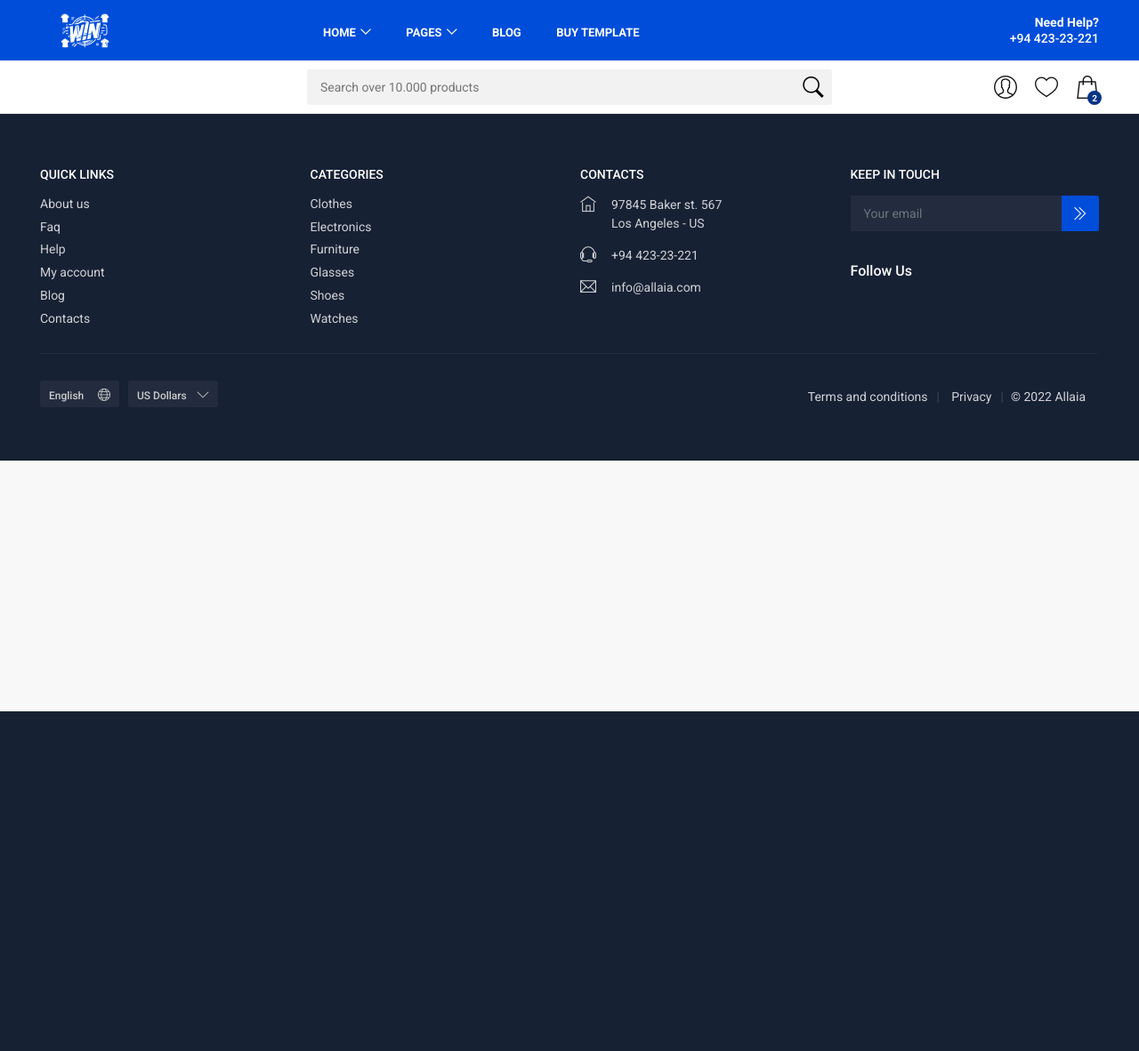
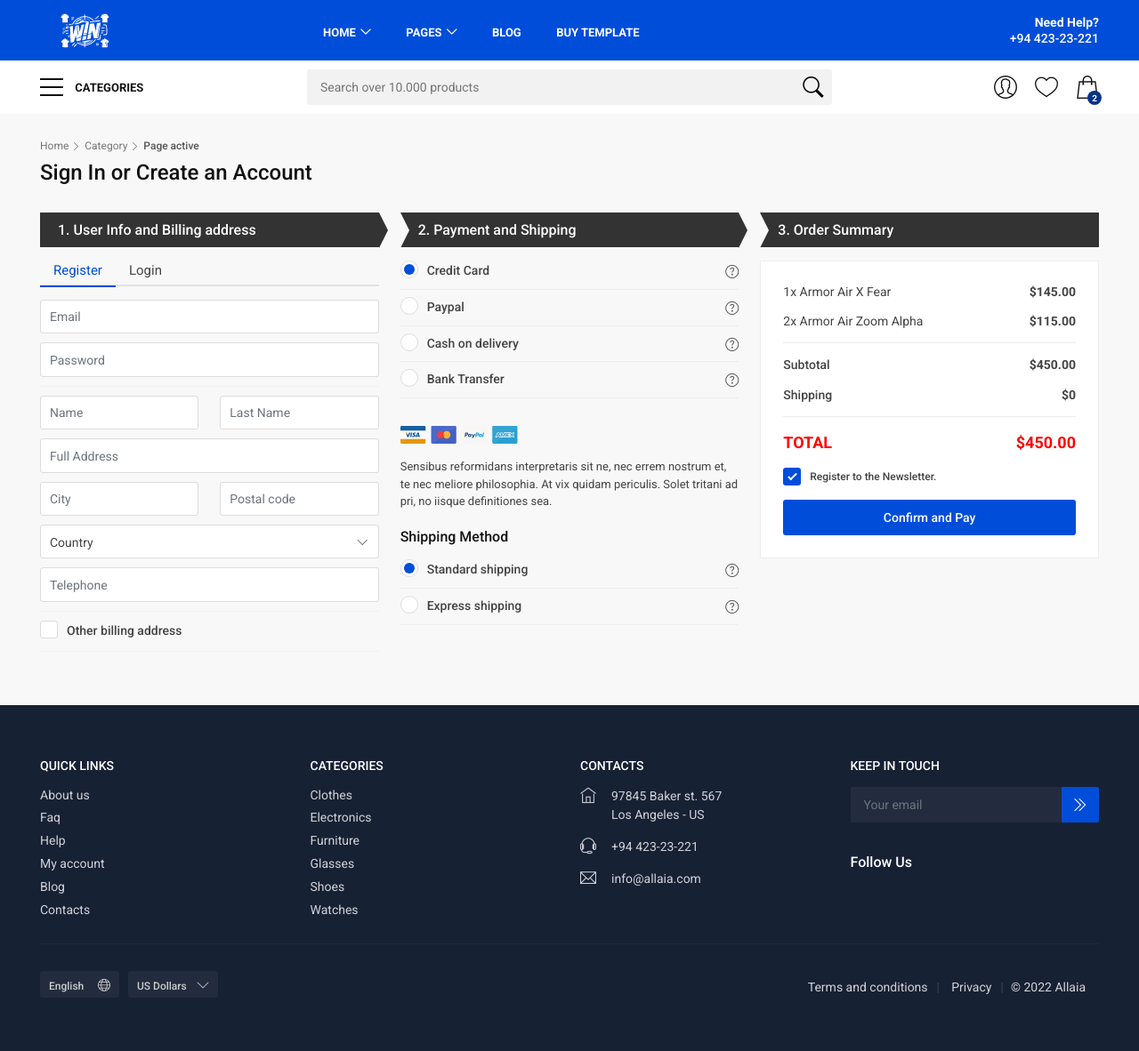
Before and after one commit to phanhung2004/D---n-1, a PHP site: page /index.php?act=checkout in a window 1280 px wide. Shown: the whole page at 89% size. Before the commit the page ends 800 px from the top, so only its background shows below. Run offline with PHP 8.4, Linux system fonts and the light colour scheme.

Commit message:
checkout, cart, acc

```diff
--- a/html/index.php
+++ b/html/index.php
@@ -6,6 +6,15 @@
     if(isset($_GET['act'])&&($_GET['act']!="")){
         $act=$_GET['act'];
         switch($act){
+            case "account":
+                include "view/account.php";
+                break;
+            case "cart":
+                include "view/cart.php";
+                break;
+            case "checkout":
+                include "view/checkout.php";
+                break;
             case "blog":
                 include "view/blog.php";
                 break;
--- /dev/null
+++ b/html/view/checkout.php
@@ -0,0 +1,266 @@
+    <!-- BASE CSS -->
+    <link href="css/bootstrap.min.css" rel="stylesheet">
+    <link href="css/style.css" rel="stylesheet">
+
+	<!-- SPECIFIC CSS -->
+    <link href="css/checkout.css" rel="stylesheet">
+
+    <!-- YOUR CUSTOM CSS -->
+    <link href="css/custom.css" rel="stylesheet">
+<main class="bg_gray">
+
+
+	<div class="container margin_30">
+		<div class="page_header">
+			<div class="breadcrumbs">
+				<ul>
+					<li><a href="#">Home</a></li>
+					<li><a href="#">Category</a></li>
+					<li>Page active</li>
+				</ul>
+		</div>
+		<h1>Sign In or Create an Account</h1>
+
+	</div>
+	<!-- /page_header -->
+			<div class="row">
+				<div class="col-lg-4 col-md-6">
+					<div class="step first">
+						<h3>1. User Info and Billing address</h3>
+					<ul class="nav nav-tabs" id="tab_checkout" role="tablist">
+					  <li class="nav-item">
+						<a class="nav-link active" id="home-tab" data-bs-toggle="tab" href="#tab_1" role="tab" aria-controls="tab_1" aria-selected="true">Register</a>
+					  </li>
+					  <li class="nav-item">
+						<a class="nav-link" id="profile-tab" data-bs-toggle="tab" href="#tab_2" role="tab" aria-controls="tab_2" aria-selected="false">Login</a>
+					  </li>
+					</ul>
+					<div class="tab-content checkout">
+						<div class="tab-pane fade show active" id="tab_1" role="tabpanel" aria-labelledby="tab_1">
+							<div class="form-group">
+								<input type="email" class="form-control" placeholder="Email">
+							</div>
+							<div class="form-group">
+								<input type="password" class="form-control" placeholder="Password">
+							</div>
+							<hr>
+							<div class="row no-gutters">
+								<div class="col-6 form-group pr-1">
+									<input type="text" class="form-control" placeholder="Name">
+								</div>
+								<div class="col-6 form-group pl-1">
+									<input type="text" class="form-control" placeholder="Last Name">
+								</div>
+							</div>
+							<!-- /row -->
+							<div class="form-group">
+								<input type="text" class="form-control" placeholder="Full Address">
+							</div>
+							<div class="row no-gutters">
+								<div class="col-6 form-group pr-1">
+									<input type="text" class="form-control" placeholder="City">
+								</div>
+								<div class="col-6 form-group pl-1">
+									<input type="text" class="form-control" placeholder="Postal code">
+								</div>
+							</div>
+							<!-- /row -->
+							<div class="row no-gutters">
+								<div class="col-md-12 form-group">
+									<div class="custom-select-form">
+										<select class="wide add_bottom_15" name="country" id="country">
+											<option value="" selected>Country</option>
+											<option value="Europe">Europe</option>
+											<option value="United states">United states</option>
+											<option value="Asia">Asia</option>
+										</select>
+									</div>
+								</div>
+							</div>
+							<!-- /row -->
+							<div class="form-group">
+								<input type="text" class="form-control" placeholder="Telephone">
+							</div>
+							<hr>
+							<div class="form-group">
+								<label class="container_check" id="other_addr">Other billing address
+								  <input type="checkbox">
+								  <span class="checkmark"></span>
+								</label>
+							</div>
+							<div id="other_addr_c" class="pt-2">
+							<div class="row no-gutters">
+								<div class="col-6 form-group pr-1">
+									<input type="text" class="form-control" placeholder="Name">
+								</div>
+								<div class="col-6 form-group pl-1">
+									<input type="text" class="form-control" placeholder="Last Name">
+								</div>
+							</div>
+							<!-- /row -->
+							<div class="form-group">
+								<input type="text" class="form-control" placeholder="Full Address">
+							</div>
+							<div class="row no-gutters">
+								<div class="col-6 form-group pr-1">
+									<input type="text" class="form-control" placeholder="City">
+								</div>
+								<div class="col-6 form-group pl-1">
+									<input type="text" class="form-control" placeholder="Postal code">
+								</div>
+							</div>
+							<!-- /row -->
+							<div class="row no-gutters">
+								<div class="col-md-12 form-group">
+									<div class="custom-select-form">
+										<select class="wide add_bottom_15" name="country" id="country_2">
+											<option value="" selected>Country</option>
+											<option value="Europe">Europe</option>
+											<option value="United states">United states</option>
+											<option value="Asia">Asia</option>
+										</select>
+									</div>
+								</div>
+							</div>
+							<!-- /row -->
+							<div class="form-group">
+								<input type="text" class="form-control" placeholder="Telephone">
+							</div>
+							</div>
+							<!-- /other_addr_c -->
+							<hr>
+						</div>
+						<!-- /tab_1 -->
+					  <div class="tab-pane fade" id="tab_2" role="tabpanel" aria-labelledby="tab_2" style="position: relative;">
+						  <a href="#0" class="social_bt facebook">Login con Facebook</a>
+						  <a href="#0" class="social_bt google">Login con Google</a>
+						  <div class="form-group">
+								<input type="email" class="form-control" placeholder="Email">
+							</div>
+							<div class="form-group">
+								<input type="password" class="form-control" placeholder="Password" name="password_in" id="password_in">
+							</div>
+						  	<div class="clearfix add_bottom_15">
+								<div class="checkboxes float-start">
+									<label class="container_check">Remember me
+										<input type="checkbox">
+										<span class="checkmark"></span>
+									</label>
+								</div>
+								<div class="float-end"><a id="forgot" href="#0">Lost Password?</a></div>
+							</div>
+							  <div id="forgot_pw">
+								<div class="form-group">
+									<input type="email" class="form-control" name="email_forgot" id="email_forgot" placeholder="Type your email">
+								</div>
+								<p>A new password will be sent shortly.</p>
+								<div class="text-center"><input type="submit" value="Reset Password" class="btn_1"></div>
+							</div>
+							<hr>
+						  	<input type="submit" class="btn_1 full-width" value="Login">
+						</div>
+						<!-- /tab_2 -->
+					</div>
+					</div>
+					<!-- /step -->
+				</div>
+				<div class="col-lg-4 col-md-6">
+					<div class="step middle payments">
+						<h3>2. Payment and Shipping</h3>
+							<ul>
+								<li>
+									<label class="container_radio">Credit Card<a href="#0" class="info" data-bs-toggle="modal" data-bs-target="#payments_method"></a>
+										<input type="radio" name="payment" checked>
+										<span class="checkmark"></span>
+									</label>
+								</li>
+								<li>
+									<label class="container_radio">Paypal<a href="#0" class="info" data-bs-toggle="modal" data-bs-target="#payments_method"></a>
+										<input type="radio" name="payment">
+										<span class="checkmark"></span>
+									</label>
+								</li>
+								<li>
+									<label class="container_radio">Cash on delivery<a href="#0" class="info" data-bs-toggle="modal" data-bs-target="#payments_method"></a>
+										<input type="radio" name="payment">
+										<span class="checkmark"></span>
+									</label>
+								</li>
+								<li>
+									<label class="container_radio">Bank Transfer<a href="#0" class="info" data-bs-toggle="modal" data-bs-target="#payments_method"></a>
+										<input type="radio" name="payment">
+										<span class="checkmark"></span>
+									</label>
+								</li>
+							</ul>
+							<div class="payment_info d-none d-sm-block"><figure><img src="img/cards_all.svg" alt=""></figure>	<p>Sensibus reformidans interpretaris sit ne, nec errem nostrum et, te nec meliore philosophia. At vix quidam periculis. Solet tritani ad pri, no iisque definitiones sea.</p></div>
+
+							<h6 class="pb-2">Shipping Method</h6>
+
+
+						<ul>
+								<li>
+									<label class="container_radio">Standard shipping<a href="#0" class="info" data-bs-toggle="modal" data-bs-target="#payments_method"></a>
+										<input type="radio" name="shipping" checked>
+										<span class="checkmark"></span>
+									</label>
+								</li>
+								<li>
+									<label class="container_radio">Express shipping<a href="#0" class="info" data-bs-toggle="modal" data-bs-target="#payments_method"></a>
+										<input type="radio" name="shipping">
+										<span class="checkmark"></span>
+									</label>
+								</li>
+
+							</ul>
+
+					</div>
+					<!-- /step -->
+
+				</div>
+				<div class="col-lg-4 col-md-6">
+					<div class="step last">
+						<h3>3. Order Summary</h3>
+					<div class="box_general summary">
+						<ul>
+							<li class="clearfix"><em>1x Armor Air X Fear</em>  <span>$145.00</span></li>
+							<li class="clearfix"><em>2x Armor Air Zoom Alpha</em> <span>$115.00</span></li>
+						</ul>
+						<ul>
+							<li class="clearfix"><em><strong>Subtotal</strong></em>  <span>$450.00</span></li>
+							<li class="clearfix"><em><strong>Shipping</strong></em> <span>$0</span></li>
+
+						</ul>
+						<div class="total clearfix">TOTAL <span>$450.00</span></div>
+						<div class="form-group">
+								<label class="container_check">Register to the Newsletter.
+								  <input type="checkbox" checked>
+								  <span class="checkmark"></span>
+								</label>
+							</div>
+
+						<a href="confirm.html" class="btn_1 full-width">Confirm and Pay</a>
+					</div>
+					<!-- /box_general -->
+					</div>
+					<!-- /step -->
+				</div>
+			</div>
+			<!-- /row -->
+		</div>
+		<!-- /container -->
+	</main>
+	<!--/main-->
+    	<!-- COMMON SCRIPTS -->
+        <script src="js/common_scripts.min.js"></script>
+    <script src="js/main.js"></script>
+
+    <script>
+    	// Other address Panel
+		$('#other_addr input').on("change", function (){
+	        if(this.checked)
+	            $('#other_addr_c').fadeIn('fast');
+	        else
+	            $('#other_addr_c').fadeOut('fast');
+	    });
+	</script>
--- a/html/view/header.php
+++ b/html/view/header.php
@@ -243,7 +243,7 @@
 						<ul class="top_tools">
 							<li>
 								<div class="dropdown dropdown-cart">
-									<a href="cart.html" class="cart_bt"><strong>2</strong></a>
+									<a href="index.php?act=cart" class="cart_bt"><strong>2</strong></a>
 									<div class="dropdown-menu">
 										<ul>
 											<li>
@@ -274,7 +274,7 @@
 							</li>
 							<li>
 								<div class="dropdown dropdown-access">
-									<a href="account.html" class="access_link"><span>Account</span></a>
+									<a href="index.php?act=account" class="access_link"><span>Account</span></a>
 									<div class="dropdown-menu">
 										<a href="account.html" class="btn_1">Sign In or Sign Up</a>
 										<ul>
```
Also changed, not shown: html/view/account.php (added, +242 -0 lines), html/view/cart.php (added, +161 -0 lines), 1 other file.
